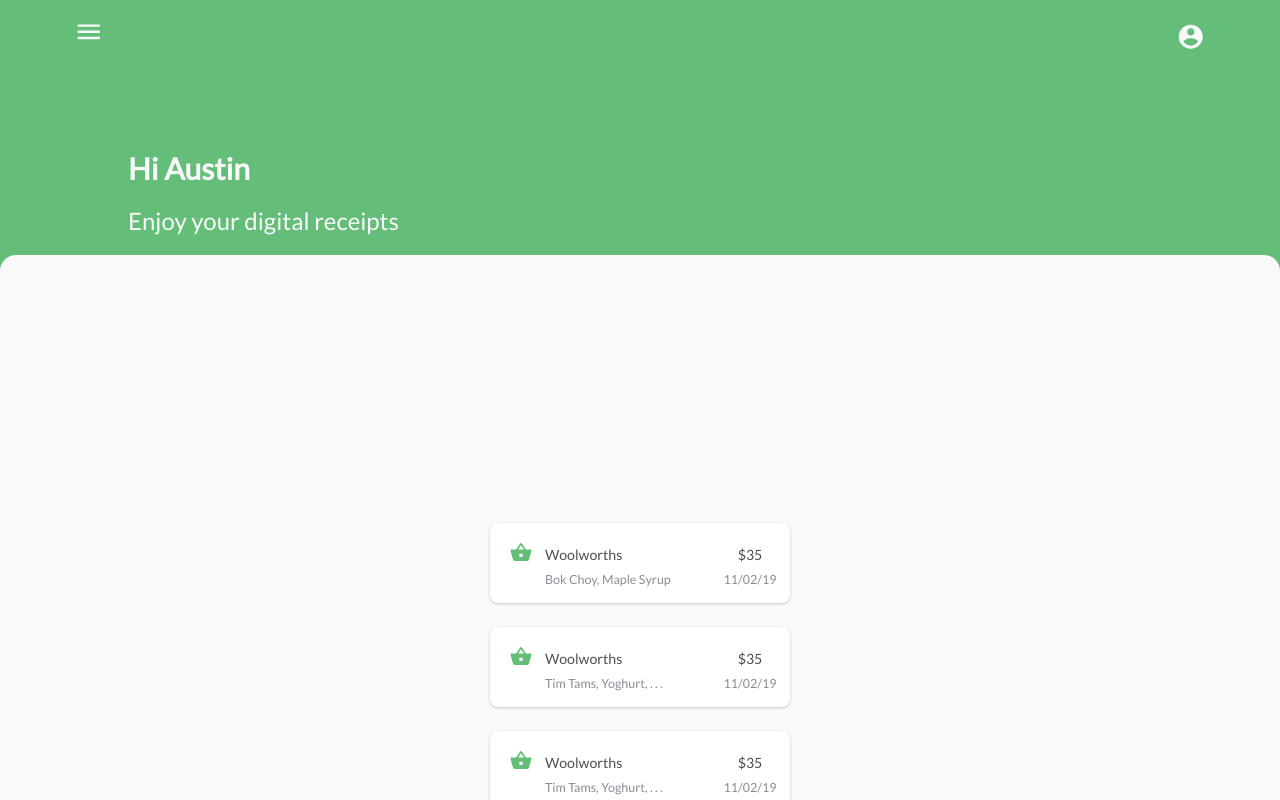
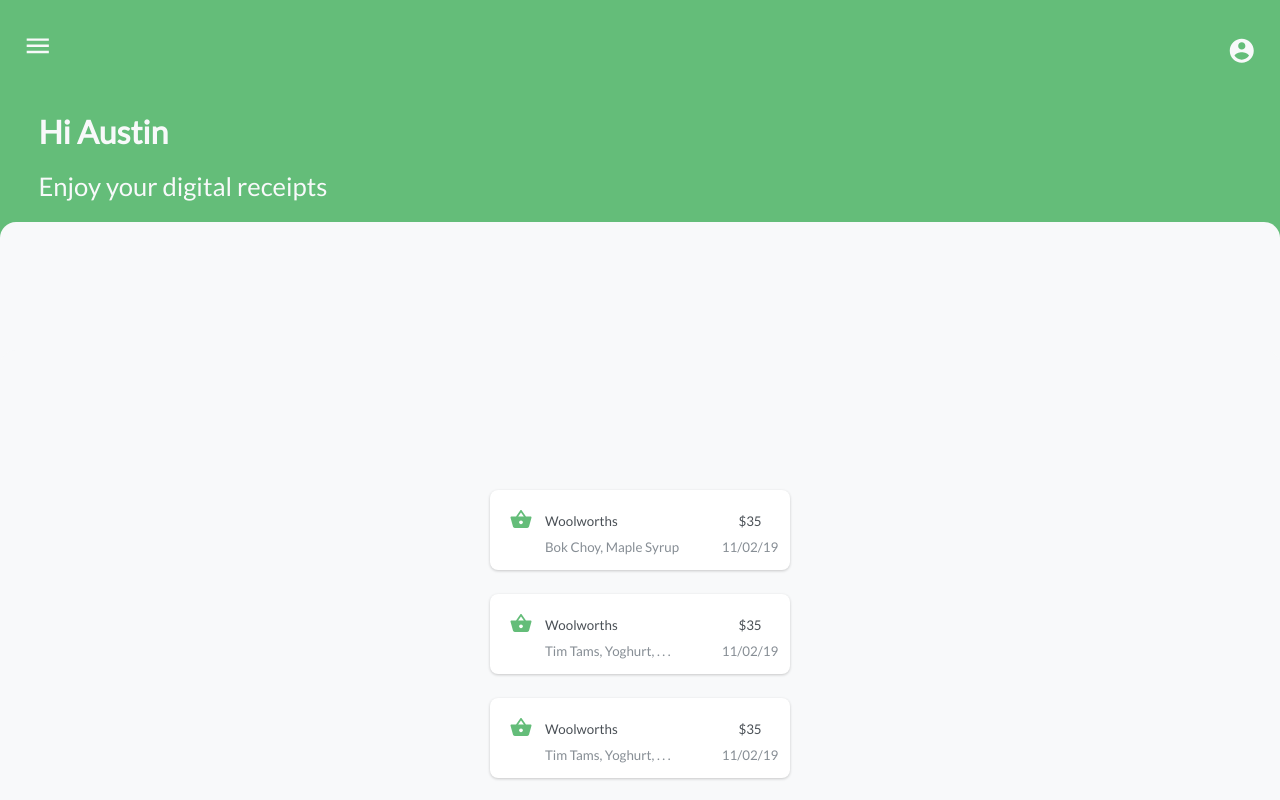
Before and after one commit to allbrandon/project-papercut, a React (Create React App) app: page / in a window 1280 px wide. Shown: the top 800 px of the page. Built offline with nearby package versions, Linux system fonts and the light colour scheme.

Commit message:
PP-6-Implemented css variables

```diff
--- a/src/components/HeaderComponent.scss
+++ b/src/components/HeaderComponent.scss
@@ -1,13 +1,12 @@
-
-
+@import "../variables";
 .greeting__a {
     font-family: Lato;
     font-style: normal;
     font-weight: bold;
-    font-size: 30px;
+    font-size: $font-size-s;
     line-height: 36px;
     color: #F8F9FA;
-    padding-left: 10%;
+    padding-left: $spacing-s;
 }
 
 .greeting__b {
@@ -15,17 +14,15 @@
     font-family: Lato;
     font-style: normal;
     font-weight: normal;
-    font-size: 24px;
+    font-size: $font-size-xxs;
     line-height: 29px;
-    padding-left: 10%;
-    /* identical to box height */
-
-    /* Background Grey */
+    padding-left: $spacing-s;
     color: #F8F9FA;
 }
 
 .nav {
-    padding: 3vh 6vw 6vw;
+    // padding: 3vh 6vw 6vw;
+    padding: $spacing-s $spacing-xs $spacing-xs;
     display: flex;
     justify-content: space-between;
 }
--- a/src/components/HeaderComponent.tsx
+++ b/src/components/HeaderComponent.tsx
@@ -18,7 +18,7 @@ const HeaderComponent = (props:any) => {
         <IconComponent type="Burger" size="small" />
         <Link to='/profile'>
             {/* <img src={ProfileIcon} alt=""></img> */}
-            <IconComponent type="Profile" size="small" />
+            <IconComponent type="Profile"  size="small" />
         </Link>
         </div>
         <h1 className="greeting__a">Hi {props.name}</h1>
--- a/src/components/MainScreen.scss
+++ b/src/components/MainScreen.scss
@@ -1,17 +1,14 @@
+@import "../variables";
 .wrapper {
     display: flex;
     flex-direction: column;
-    // grid-gap: 10px;
     justify-content: center;
-    // grid-auto-rows: 100px;
     background: #64BD79;
     min-height: 100vh;
 
 }
 
-
-
 .list__container {
-    width: 100%;
+    width: 100vw;
     min-height: 80vh;
 }
--- a/src/components/ReceiptCard/ReceiptCardComponent.scss
+++ b/src/components/ReceiptCard/ReceiptCardComponent.scss
@@ -1,10 +1,10 @@
-// @import "../../variables.scss";
+@import "../../variables";
 .card__container {
     display: grid;
-    box-shadow: 0px 1px 3px rgba(0, 0, 0, 0.2);
+    box-shadow: $button-shadow;
     border-radius: 8px;
     max-width: 200px;
-    min-width: 200px;
+    min-width: 0px;
     max-height:40px;
     background: #FFFFFF;
     padding: 20px 80px 20px 20px;
@@ -17,25 +17,25 @@
 
 .store {
     font-weight: 500;
-    font-size: 17px;
+    font-size: $font-size-xxxxxs;
     color: #4A5056;
 }
 
 .items {
     color: #878E95;
     font-weight: normal;
-    font-size: 15px;
+    font-size: $font-size-xxxxxs;
 }
 
 .total {
     font-weight: 500;
-    font-size: 17px;
+    font-size: $font-size-xxxxxs;
     color: #4A5056;
     text-align : center;
 }
 .date {
     color: #878E95;
     font-weight: normal;
-    font-size: 15px;
+    font-size: $font-size-xxxxxs;
     text-align : center;
 }
--- a/src/components/ReceiptListComponent.scss
+++ b/src/components/ReceiptListComponent.scss
@@ -1,10 +1,10 @@
+@import "../variables";
 .list__container {
     display: flex;
     flex-flow: column nowrap;
     background-color: #F8F9FA;;
-    // position: relative;
-    width: 90vw;
-    height: 35rem;
+    // width: 90vw;
+    // height: 35rem;
     padding-top: 10%;
     border-top-left-radius: 16px;
     border-top-right-radius: 16px;
@@ -14,7 +14,6 @@
 .list__header {
     display: flex;
     flex-flow: row nowrap;
-
     justify-content: flex-start;
     font-family: Lato;
     font-style: normal;
--- a/src/variables.scss
+++ b/src/variables.scss
@@ -1,4 +1,3 @@
-
 // Need to set root font-size of 10px, change based on screen size
 // https://engageinteractive.co.uk/blog/em-vs-rem-vs-px
 //https://gist.github.com/basham/2175a16ab7c60ce8e001
@@ -13,7 +12,6 @@ html {
 
 */
 
-
 /*------------------------------------*\
   #SPACING
 \*------------------------------------*/
@@ -27,10 +25,10 @@ $spacing-xl: 4.8rem;
 $spacing-xxl: 5.6rem;
 $spacing-xxxl: 6.4rem;
 
-
 /*------------------------------------*\
   #FONT-SIZE
 \*------------------------------------*/
+$font-size-xxxxxs: 1.0rem;
 $font-size-xxxxs: 1.2rem;
 $font-size-xxxs: 1.4rem;
 $font-size-xxs: 1.6rem;
@@ -57,32 +55,32 @@ $large-shadow-2: 0px 15px 35px rgba(0, 0, 0, 0.2);
 \*------------------------------------*/
 
 // BRAND GREEN
-$dark-accent-green: hsl(134,33, 45, 100%);
-$light-accent-green: hsl(136, 70, 95, 100%);
-$light-accent-green-2: hsl(135, 57, 82, 100%);
-$main-green: hsl(134, 40, 57, 100%);
+$dark-accent-green: hsl(134, 33, 45);
+$light-accent-green: hsl(136, 70, 95);
+$light-accent-green-2: hsl(135, 57, 82);
+$main-green: hsl(134, 40, 57);
 // NEUTRALS
-$subheader-grey: hsl(210, 6, 56, 100%);
-$background-grey: hsl(210, 17, 98, 100%);
-$header-grey: hsl(210,7, 31, 100%);
+$subheader-grey: hsl(210, 6, 56);
+$background-grey: hsl(210, 17, 98);
+$header-grey: hsl(210, 7, 31);
 
 // ACCENTS
-$dark-accent-red: hsl(3, 61, 41, 100%);
-$accent-red: hsl(3, 59, 51, 100%);
-$light-accent-red-1: hsl(1, 58, 79, 100%);
-$light-accent-red-2: hsl(4, 55, 94, 100%);
+$dark-accent-red: hsl(3, 61, 41);
+$accent-red: hsl(3, 59, 51);
+$light-accent-red-1: hsl(1, 58, 79);
+$light-accent-red-2: hsl(4, 55, 94);
 
-$dark-accent-yellow: hsl(44, 50, 54, 100%);
-$accent-yellow: hsl(42, 78, 69, 100%);
-$light-accent-yellow-1: hsl(44, 85, 92, 100%);
-$light-accent-yellow-2: hsl(42, 100, 98, 100%);
+$dark-accent-yellow: hsl(44, 50, 54);
+$accent-yellow: hsl(42, 78, 69);
+$light-accent-yellow-1: hsl(44, 85, 92);
+$light-accent-yellow-2: hsl(42, 100, 98);
 
-$accent-orange: hsl(36, 70, 45, 100%);
-$accent-orange: hsl(36, 70, 57, 100%);
-$light-accent-orange-1: hsl(36, 70, 82, 100%);
-$light-accent-orange-2: hsl(36, 70, 95, 100%);
+$accent-orange: hsl(36, 70, 45);
+$accent-orange: hsl(36, 70, 57);
+$light-accent-orange-1: hsl(36, 70, 82);
+$light-accent-orange-2: hsl(36, 70, 95);
 
-$dark-accent-purple: hsl(266, 70, 45, 100%);
-$accent-purple: hsl(266, 70, 57, 100%);
-$light-accent-purple-1: hsl(266, 70, 82, 100%);
-$light-accent-purple-2: hsl(36, 70, 95, 100%);
+$dark-accent-purple: hsl(266, 70, 45);
+$accent-purple: hsl(266, 70, 57);
+$light-accent-purple-1: hsl(266, 70, 82);
+$light-accent-purple-2: hsl(36, 70, 95);
```
Also changed, not shown: src/components/IconComponent.tsx (line endings or trailing spaces).
